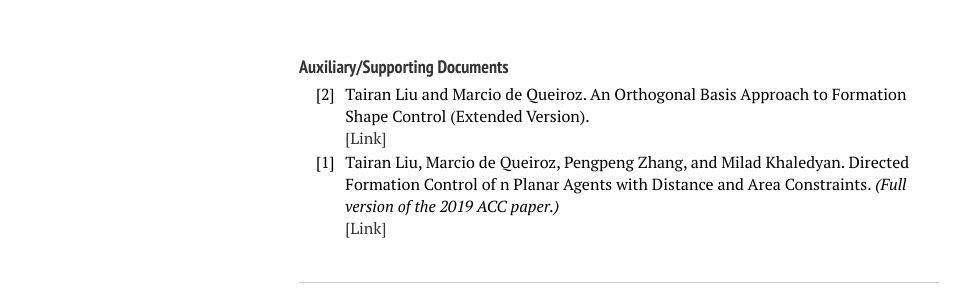
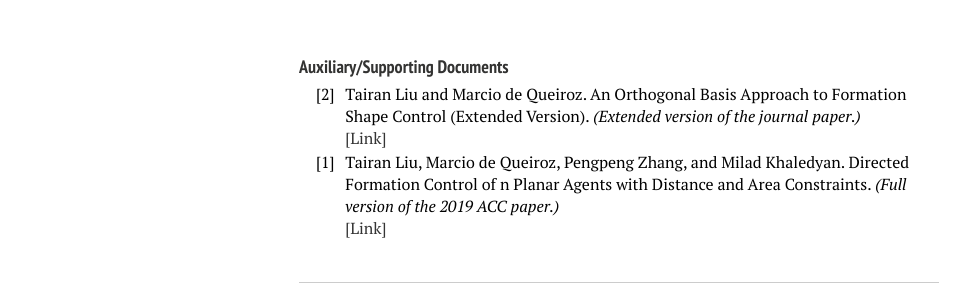
Before and after one commit to liutairan/liutairan.github.io, a Jekyll site: the page built from publications.md, in a window 1280 px wide. Shown: the part 1931-2231 px from the top of the page, without its empty margins (21-991 px from the left). Built offline with Jekyll 4.4.1, drawn with Linux system fonts in a browser that asks for light colours; nearby versions of some CDN libraries; comment, search, counter and statistics services are not loaded.

Commit message:
Update publications.html

```diff
--- a/_layouts/publications.html
+++ b/_layouts/publications.html
@@ -290,7 +290,7 @@ function toggleBibtex(articleid) {
             <td>&nbsp; &nbsp;</td>
             <td>Tairan Liu and Marcio de Queiroz.
               An Orthogonal Basis Approach to Formation Shape Control (Extended Version).
-							<!-- <em>(Full version of the 2019 ACC paper.)</em> -->
+							<em>(Extended version of the journal paper.)</em>
 							<br>
 							<a href="https://arxiv.org/abs/2012.03064" target="_blank">[Link]</a>
             </td>
```
